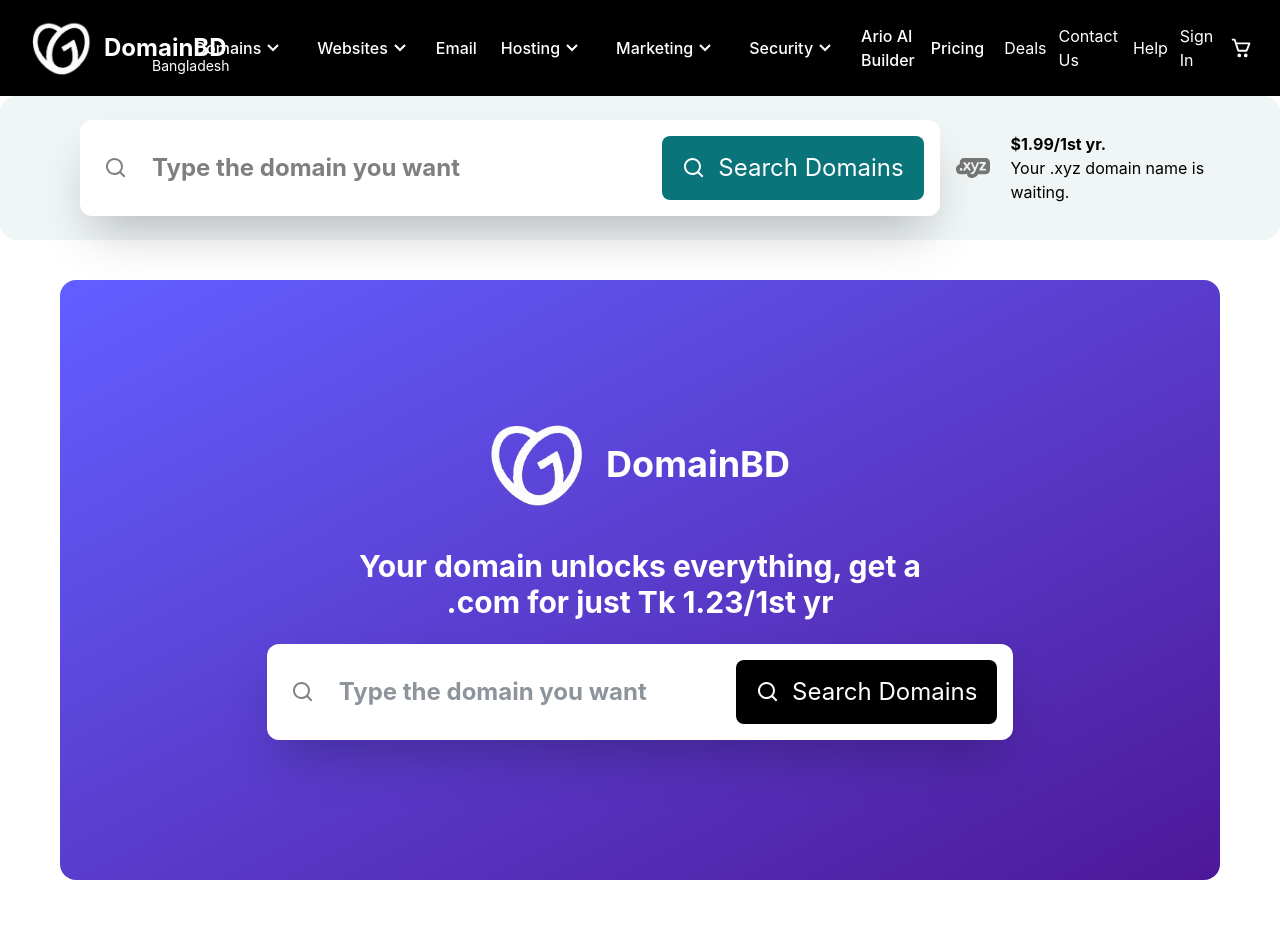
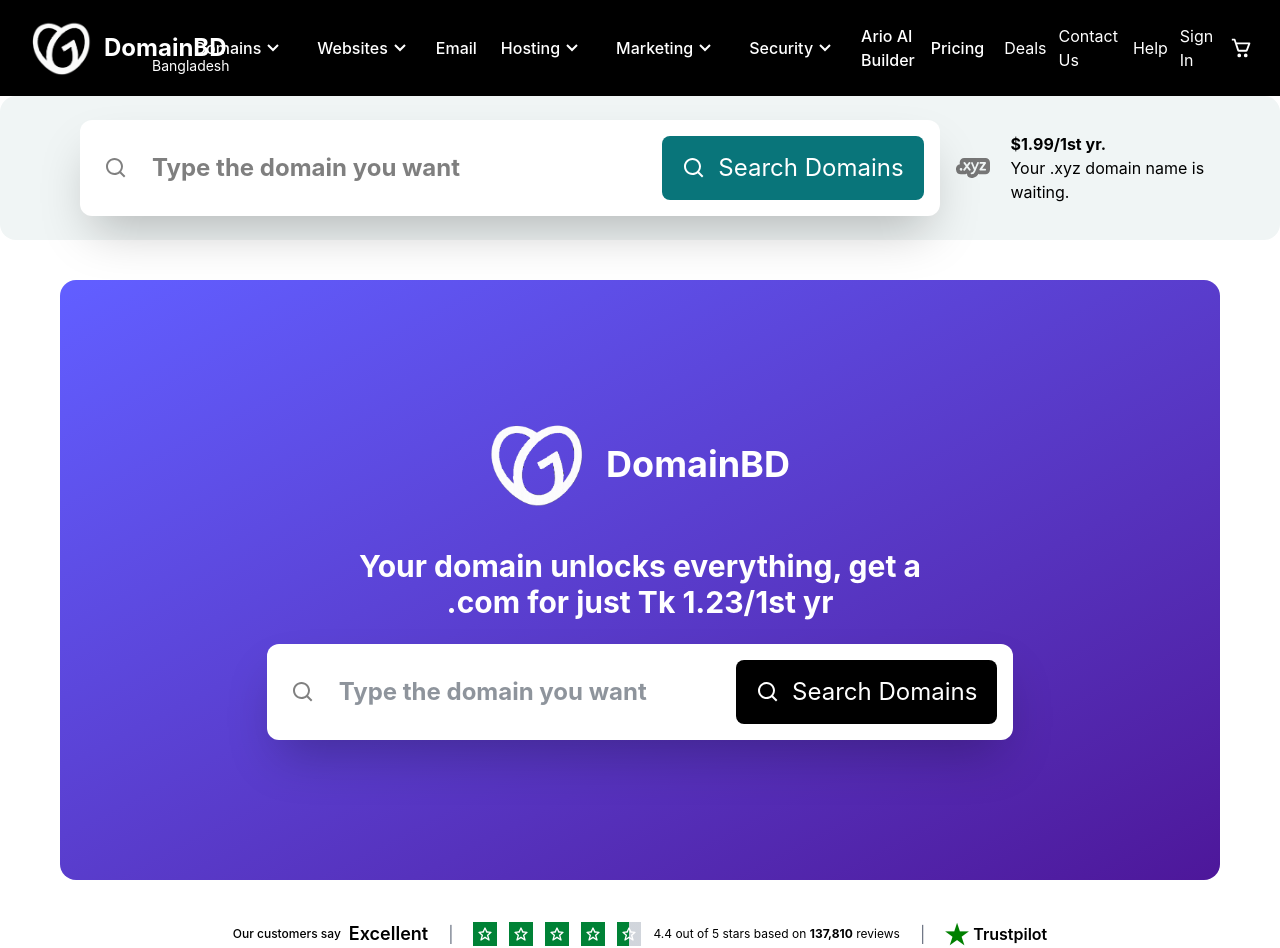
Before and after one commit to PraptiH/GoDaddy_Clone, a React (Vite) app: page / in a window 1280 px wide. Before the commit the page ends 920 px from the top, so only its background shows below. Built offline with nearby package versions, Linux system fonts and the light colour scheme.

Commit message:
Design the Rating bar section

```diff
--- a/src/App.css
+++ b/src/App.css
@@ -1 +1,4 @@
 @import "tailwindcss";
+ body{
+    overflow-y: auto;
+ }
--- /dev/null
+++ b/src/Components/FeaturedProducts/FeaturedProducts.tsx
@@ -0,0 +1,11 @@
+import RatingBar from "./RatingBar"
+
+function FeaturedProducts(){
+    return (
+        <>
+        <RatingBar/>
+        </>
+    )
+}
+
+export default FeaturedProducts
--- /dev/null
+++ b/src/Components/FeaturedProducts/RatingBar.tsx
@@ -0,0 +1,59 @@
+import star from '../../assets/star.png'
+
+function RatingBar() {
+    return (
+        <>
+            <div className="flex items-center justify-center gap-3 lg:gap-5 overflow-hidden">
+                <div className='flex items-center gap-2'>
+                    <p className="font-medium text-xs hidden lg:block">Our customers say </p>
+                    <p className="font-semibold text-lg">Excellent</p>
+                </div>
+
+                <div className='text-gray-500 hidden lg:block'>|</div>
+
+                <div className="flex items-center gap-3">
+                    <svg xmlns="http://www.w3.org/2000/svg"
+                        fill="currentColor" viewBox="0 0 24 24"
+                        className="bg-green-700 text-white p-1 w-6">
+                        <path d="m4.83 12.49 2.04 1.83-.83 2.9-1 3.5c-.12.4.03.84.37 1.08.34.25.8.26 1.14.02l3-2L12 18.19l2.45 1.63 3 2a.99.99 0 0 0 1.14-.02c.34-.25.49-.68.37-1.08l-1-3.5-.83-2.9 2.04-1.83 2.5-2.25c.3-.27.41-.69.28-1.06-.13-.38-.47-.64-.87-.68l-3.15-.25-2.56-.2-2.47-5.46a.998.998 0 0 0-1.82 0L8.61 8.05l-2.56.2-3.15.25c-.4.03-.74.3-.87.68s-.02.8.28 1.06l2.5 2.25Zm1.39-2.25 2.52-.2.62-.05.59-.05.84-1.86 1.2-2.66 1.2 2.66.84 1.86.59.05.62.05 2.52.2.83.07-.77.69-2.5 2.25-.46.42.17.6 1.25 4.38-3.74-2.49-.55-.37-.55.37-3.74 2.49 1.25-4.38.17-.6-.46-.42L6.16 11l-.77-.69z"></path>
+                    </svg>
+
+                    <svg xmlns="http://www.w3.org/2000/svg"
+                        fill="currentColor" viewBox="0 0 24 24"
+                        className="bg-green-700 text-white p-1 w-6">
+                        <path d="m4.83 12.49 2.04 1.83-.83 2.9-1 3.5c-.12.4.03.84.37 1.08.34.25.8.26 1.14.02l3-2L12 18.19l2.45 1.63 3 2a.99.99 0 0 0 1.14-.02c.34-.25.49-.68.37-1.08l-1-3.5-.83-2.9 2.04-1.83 2.5-2.25c.3-.27.41-.69.28-1.06-.13-.38-.47-.64-.87-.68l-3.15-.25-2.56-.2-2.47-5.46a.998.998 0 0 0-1.82 0L8.61 8.05l-2.56.2-3.15.25c-.4.03-.74.3-.87.68s-.02.8.28 1.06l2.5 2.25Zm1.39-2.25 2.52-.2.62-.05.59-.05.84-1.86 1.2-2.66 1.2 2.66.84 1.86.59.05.62.05 2.52.2.83.07-.77.69-2.5 2.25-.46.42.17.6 1.25 4.38-3.74-2.49-.55-.37-.55.37-3.74 2.49 1.25-4.38.17-.6-.46-.42L6.16 11l-.77-.69z"></path>
+                    </svg>
+
+                    <svg xmlns="http://www.w3.org/2000/svg"
+                        fill="currentColor" viewBox="0 0 24 24"
+                        className="bg-green-700 text-white p-1 w-6">
+                        <path d="m4.83 12.49 2.04 1.83-.83 2.9-1 3.5c-.12.4.03.84.37 1.08.34.25.8.26 1.14.02l3-2L12 18.19l2.45 1.63 3 2a.99.99 0 0 0 1.14-.02c.34-.25.49-.68.37-1.08l-1-3.5-.83-2.9 2.04-1.83 2.5-2.25c.3-.27.41-.69.28-1.06-.13-.38-.47-.64-.87-.68l-3.15-.25-2.56-.2-2.47-5.46a.998.998 0 0 0-1.82 0L8.61 8.05l-2.56.2-3.15.25c-.4.03-.74.3-.87.68s-.02.8.28 1.06l2.5 2.25Zm1.39-2.25 2.52-.2.62-.05.59-.05.84-1.86 1.2-2.66 1.2 2.66.84 1.86.59.05.62.05 2.52.2.83.07-.77.69-2.5 2.25-.46.42.17.6 1.25 4.38-3.74-2.49-.55-.37-.55.37-3.74 2.49 1.25-4.38.17-.6-.46-.42L6.16 11l-.77-.69z"></path>
+                    </svg>
+
+                    <svg xmlns="http://www.w3.org/2000/svg"
+                        fill="currentColor" viewBox="0 0 24 24"
+                        className="bg-green-700 text-white p-1 w-6">
+                        <path d="m4.83 12.49 2.04 1.83-.83 2.9-1 3.5c-.12.4.03.84.37 1.08.34.25.8.26 1.14.02l3-2L12 18.19l2.45 1.63 3 2a.99.99 0 0 0 1.14-.02c.34-.25.49-.68.37-1.08l-1-3.5-.83-2.9 2.04-1.83 2.5-2.25c.3-.27.41-.69.28-1.06-.13-.38-.47-.64-.87-.68l-3.15-.25-2.56-.2-2.47-5.46a.998.998 0 0 0-1.82 0L8.61 8.05l-2.56.2-3.15.25c-.4.03-.74.3-.87.68s-.02.8.28 1.06l2.5 2.25Zm1.39-2.25 2.52-.2.62-.05.59-.05.84-1.86 1.2-2.66 1.2 2.66.84 1.86.59.05.62.05 2.52.2.83.07-.77.69-2.5 2.25-.46.42.17.6 1.25 4.38-3.74-2.49-.55-.37-.55.37-3.74 2.49 1.25-4.38.17-.6-.46-.42L6.16 11l-.77-.69z"></path>
+                    </svg>
+
+                    <svg xmlns="http://www.w3.org/2000/svg"
+                        fill="currentColor" viewBox="0 0 24 24"
+                        className="bg-linear-to-r from-green-700 from-50% to-gray-300 to-50% text-white p-1 w-6">
+                        <path d="m4.83 12.49 2.04 1.83-.83 2.9-1 3.5c-.12.4.03.84.37 1.08.34.25.8.26 1.14.02l3-2L12 18.19l2.45 1.63 3 2a.99.99 0 0 0 1.14-.02c.34-.25.49-.68.37-1.08l-1-3.5-.83-2.9 2.04-1.83 2.5-2.25c.3-.27.41-.69.28-1.06-.13-.38-.47-.64-.87-.68l-3.15-.25-2.56-.2-2.47-5.46a.998.998 0 0 0-1.82 0L8.61 8.05l-2.56.2-3.15.25c-.4.03-.74.3-.87.68s-.02.8.28 1.06l2.5 2.25Zm1.39-2.25 2.52-.2.62-.05.59-.05.84-1.86 1.2-2.66 1.2 2.66.84 1.86.59.05.62.05 2.52.2.83.07-.77.69-2.5 2.25-.46.42.17.6 1.25 4.38-3.74-2.49-.55-.37-.55.37-3.74 2.49 1.25-4.38.17-.6-.46-.42L6.16 11l-.77-.69z"></path>
+                    </svg>
+
+                    <p className="text-xs hidden lg:block">4.4 out of 5 stars based on <span className="font-bold">137,810</span> reviews</p>
+                </div>
+
+                <div className='text-gray-500 hidden lg:block'>|</div>
+
+                <div className="flex items-center gap-1">
+                    <img className='w-6' src={star} alt="" />
+                    <p className="font-semibold">Trustpilot</p>
+                </div>
+            </div>
+        </>
+    )
+}
+
+export default RatingBar
--- a/src/Components/Header/Header.tsx
+++ b/src/Components/Header/Header.tsx
@@ -28,7 +28,7 @@
             <div>
                 <div className="bg-black text-white flex items-center justify-between lg:justify-around gap-5 py-5 px-8">
 
-                    <div className="flex items-center gap-5">
+                    <div className="flex items-center gap-2 lg:gap-5">
 
                         <svg xmlns="http://www.w3.org/2000/svg" width="30" height="30"
                             fill="currentColor" viewBox="0 0 24 24"
@@ -109,7 +109,7 @@
                         </svg>
                     </div>
 
-                    <div className="flex items-center gap-3 text-base lg:hidden">
+                    <div className="flex items-center gap-3 lg:hidden">
                         <svg xmlns="http://www.w3.org/2000/svg" width="24" height="24"
                             fill="currentColor" viewBox="0 0 24 24"
                             transform="scale(-1,1) ">
--- a/src/Pages/HomePage/HomePage.tsx
+++ b/src/Pages/HomePage/HomePage.tsx
@@ -1,4 +1,4 @@
-
+import FeaturedProducts from "../../Components/FeaturedProducts/RatingBar"
 import Header from "../../Components/Header/Header"
 import HeroSection from "../../Components/HeroSection.tsx/HeroSection"
 
@@ -11,6 +11,8 @@
 
                 <HeroSection />
 
+                <FeaturedProducts/>
+
             </div>
         </>
     )
```
Also changed, not shown: src/assets/star.png (added).
